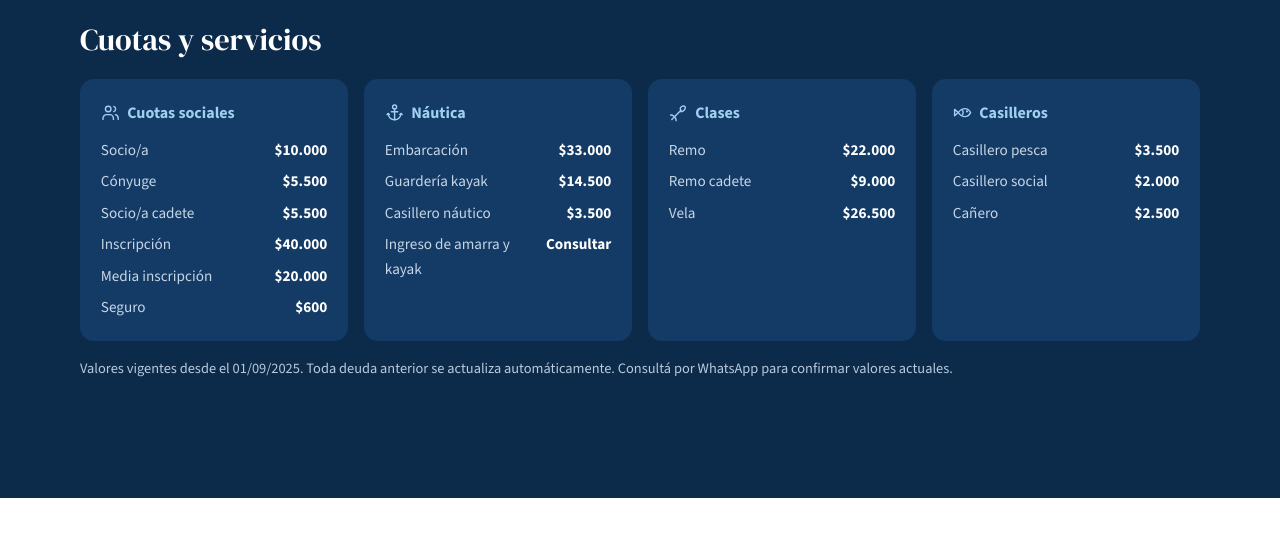
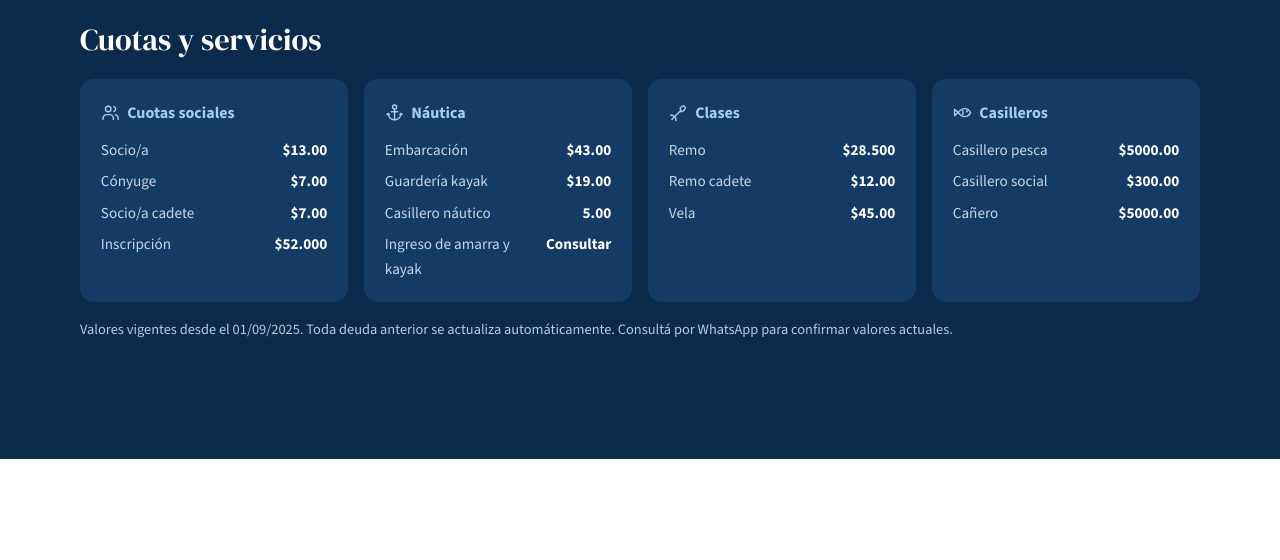
Before and after one commit to luc-io/pnbe-web, a plain HTML site: page index.html in a window 1280 px wide. Shown: the part 9480-10040 px from the top of the page. Drawn offline with nearby package versions, Linux system fonts and the light colour scheme.

Commit message:
Update index.html

```diff
--- a/index.html
+++ b/index.html
@@ -338,37 +338,35 @@
         <div class="prices__group">
           <h4><svg class="i"><use href="#i-users"/></svg> Cuotas sociales</h4>
           <dl>
-            <dt>Socio/a</dt><dd>$10.000</dd>
-            <dt>Cónyuge</dt><dd>$5.500</dd>
-            <dt>Socio/a cadete</dt><dd>$5.500</dd>
-            <dt>Inscripción</dt><dd>$40.000</dd>
-            <dt>Media inscripción</dt><dd>$20.000</dd>
-            <dt>Seguro</dt><dd>$600</dd>
+            <dt>Socio/a</dt><dd>$13.00</dd>
+            <dt>Cónyuge</dt><dd>$7.00</dd>
+            <dt>Socio/a cadete</dt><dd>$7.00</dd>
+            <dt>Inscripción</dt><dd>$52.000</ddd>
           </dl>
         </div>
         <div class="prices__group">
           <h4><svg class="i"><use href="#i-anchor"/></svg> Náutica</h4>
           <dl>
-            <dt>Embarcación</dt><dd>$33.000</dd>
-            <dt>Guardería kayak</dt><dd>$14.500</dd>
-            <dt>Casillero náutico</dt><dd>$3.500</dd>
+            <dt>Embarcación</dt><dd>$43.00</dd>
+            <dt>Guardería kayak</dt><dd>$19.00</dd>
+            <dt>Casillero náutico</dt><dd>5.00</dd>
             <dt>Ingreso de amarra y kayak</dt><dd>Consultar</dd>
           </dl>
         </div>
         <div class="prices__group">
           <h4><svg class="i"><use href="#i-oar"/></svg> Clases</h4>
           <dl>
-            <dt>Remo</dt><dd>$22.000</dd>
-            <dt>Remo cadete</dt><dd>$9.000</dd>
-            <dt>Vela</dt><dd>$26.500</dd>
+            <dt>Remo</dt><dd>$28.500</dd>
+            <dt>Remo cadete</dt><dd>$12.00</dd>
+            <dt>Vela</dt><dd>$45.00</dd>
           </dl>
         </div>
         <div class="prices__group">
           <h4><svg class="i"><use href="#i-fish"/></svg> Casilleros</h4>
           <dl>
-            <dt>Casillero pesca</dt><dd>$3.500</dd>
-            <dt>Casillero social</dt><dd>$2.000</dd>
-            <dt>Cañero</dt><dd>$2.500</dd>
+            <dt>Casillero pesca</dt><dd>$5000.00</dd>
+            <dt>Casillero social</dt><dd>$300.00</dd>
+            <dt>Cañero</dt><dd>$5000.00</dd>
           </dl>
         </div>
       </div>
```
